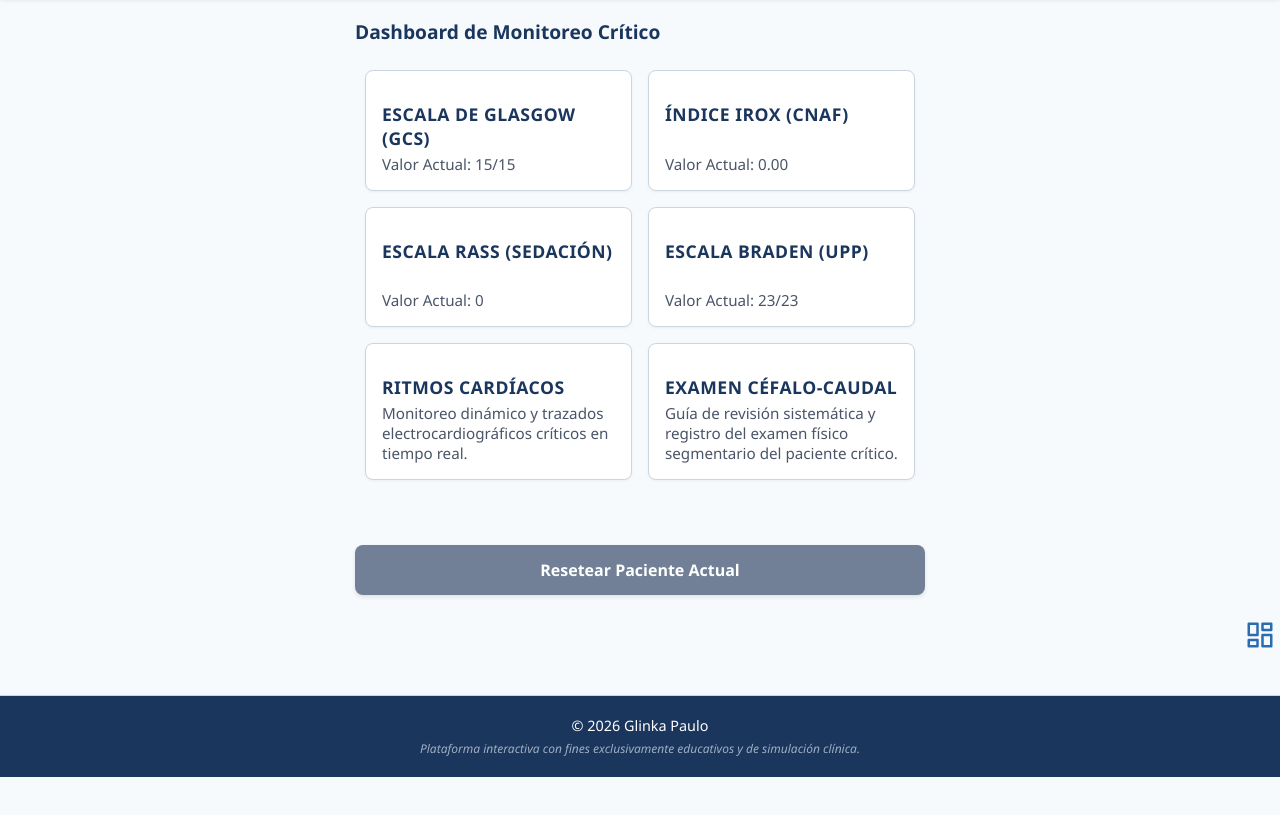
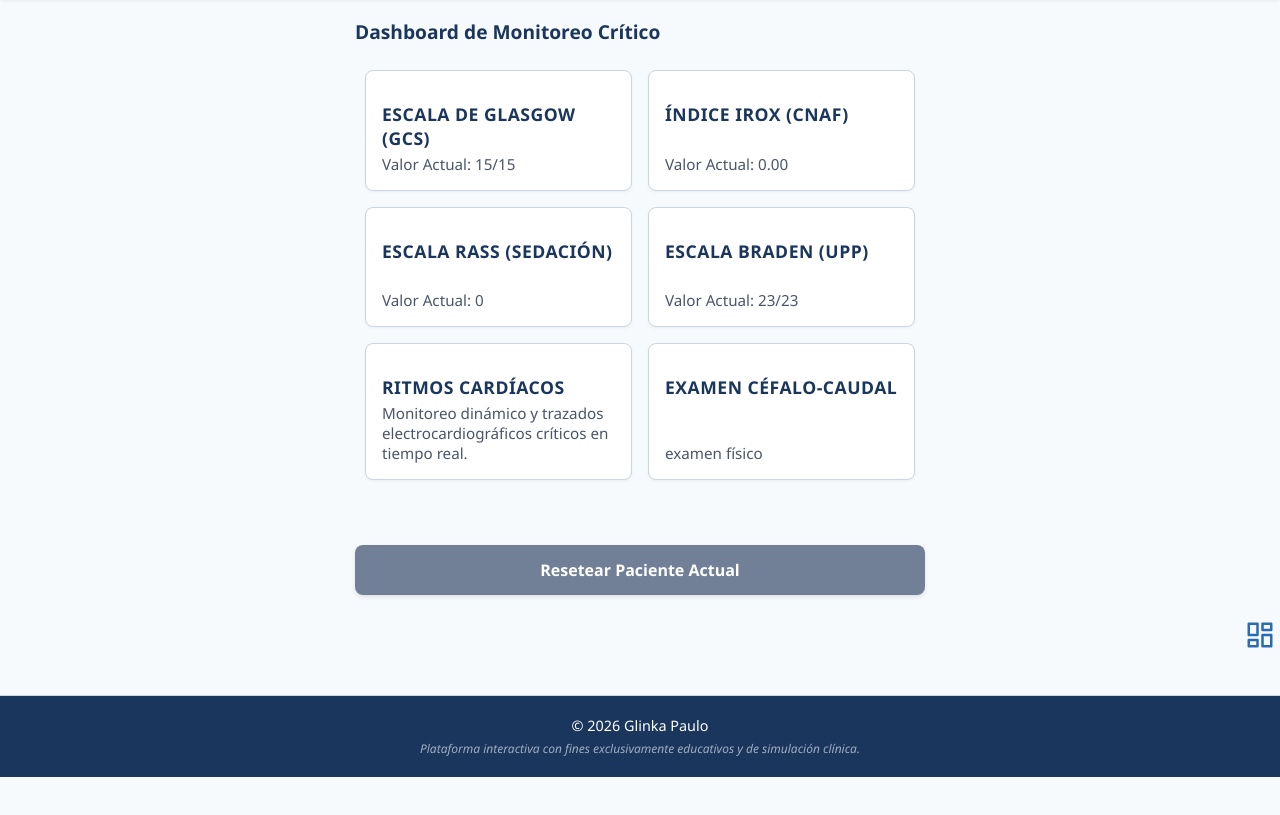
Before and after one commit to p-glinka/monitor-uci, a plain HTML site: page index.html in a window 1280 px wide. Shown: the part 99-914 px from the top of the page. Drawn offline with Linux system fonts and the light colour scheme.

```diff
--- a/index.html
+++ b/index.html
@@ -58,7 +58,7 @@
                 <span class="badge-valor" id="home-val-cefalo"></span>
             </div>
             <div class="card-body-escala">
-                <p>Guía de revisión sistemática y registro del examen físico segmentario del paciente crítico.</p>
+                <p>examen físico</p>
             </div>
         </div>
 
```
